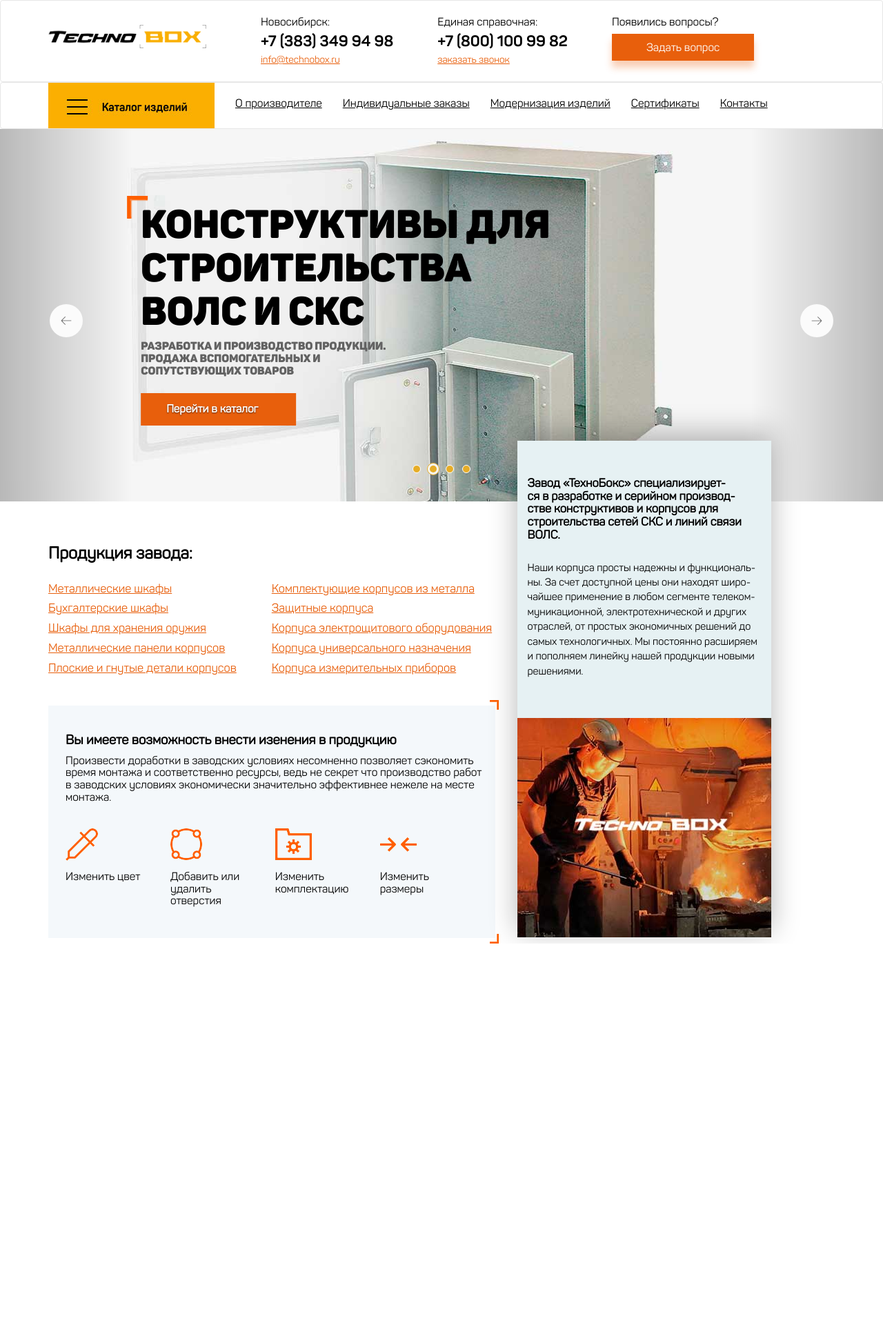
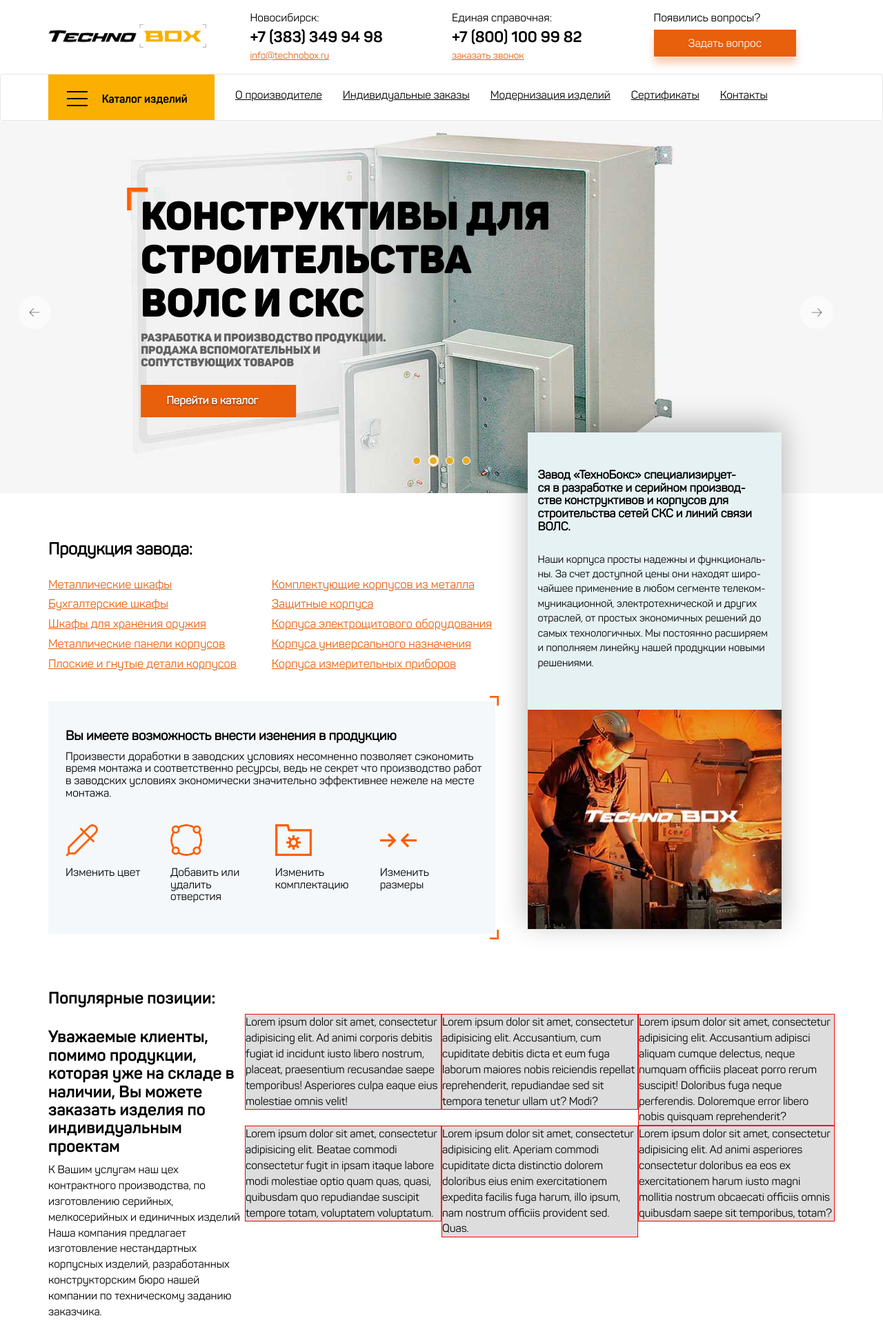
Before and after one commit to romaaverkin/technobox, a plain HTML site: page index.html in a window 1280 px wide. Shown: the whole page at 69% size. Before the commit the page ends 1368 px from the top, so only its background shows below. Drawn offline with nearby package versions, Linux system fonts and the light colour scheme.

Commit message:
Показал как делать

```diff
--- a/css/mysass.scss
+++ b/css/mysass.scss
@@ -9,78 +9,76 @@ $color-button: #fff;
 $color-li-a: #e85f0c;
 $color-li-a-hover: #e6ad28;
 $modifying-background-color: #F4F8FB;
-@font-face{
+@font-face {
   font-family: Panton-Regular;
   src: url(../fonts/Panton-Regular.ttf);
 }
-@font-face{
+
+@font-face {
   font-family: Panton-Bold;
   src: url(../fonts/Panton-Bold.ttf);
-}@font-face{
+}
+
+@font-face {
   font-family: Panton-Black;
   src: url(../fonts/Panton-Black.ttf);
 }
-body{
+
+body {
   background: $body-background;
   color: $color-default;
   font-family: Panton-Regular;
   font-size: $font-size-default;
   min-width: 320px;
 }
-img{
+
+img {
   height: auto;
   max-width: 100%;
 }
-h3{
+
+h3 {
   font-size: $font-size_h3;
   font-weight: $font-weight_h3;
 }
-.btn-red{
+
+.btn-red {
   background: $background-button;
   color: $color-button;
-    &:hover{
+  &:hover {
     background: $background-button-hover;
   }
 }
+
 /*==========================header============================*/
 /*==============menu-top================*/
-.menu-top{
-    .navbar{
-        background: #fff;
-        margin-bottom: 0;
-        padding: 20px 0;
-    }
-    .navbar-default{
-        ul{
-            > li{
-                margin-left: 12px;
-            }
-        }
-        .navbar-nav{
-            ul{
-                > li{
-                    list-style-type: none;
-                    &.btn-menu{
+.menu-top {
+  padding: 15px 0;
+  .btn-menu {
     margin-top: 14px;
   }
-                    &.phone{
+  .logo{
+    display: block;
+    margin-top: 20px;
+  }
+  .phone {
     font-family: Panton-Bold;
     font-size: 22px;
   }
-                    span{
+  span {
     padding-left: 5px;
   }
-                    a{
+  a {
     color: $color-li-a;
     text-decoration: underline;
-                        &:hover{
+    &:hover {
       color: $color-li-a-hover;
     }
-                        &.menu-top-link{
+    &.menu-top-link {
       font-size: 14px;
     }
-                        &.btn-red{
-                            box-shadow: 0 10px 10px rgba(235,95,12,0.3);
+    &.btn-red {
+      box-shadow: 0 10px 10px rgba(235, 95, 12, 0.3);
       color: #fff;
       margin-top: 10px;
       padding: 10px 50px;
@@ -88,29 +86,26 @@ h3{
     }
   }
 }
-            }
-        }
-    }
-}
+
 /*==============.main-menu================*/
-.main-menu{
-    .navbar{
+.main-menu {
+  .navbar {
     background: #fff;
     margin-bottom: 0;
     padding-bottom: 16px;
   }
-    .navbar-default{
-        .container{
-            .navbar-header{
-                .navbar-brand{
+  .navbar-default {
+    .container {
+      .navbar-header {
+        .navbar-brand {
           padding-top: 0;
           padding-bottom: 0;
         }
       }
-            .navbar-nav{
+      .navbar-nav {
         margin-top: 20px;
-                li{
-                    a{
+        li {
+          a {
             color: #000;
             padding-top: 0;
             padding-bottom: 0;
@@ -121,29 +116,34 @@ h3{
     }
   }
 }
+
 /*====================carousel====================*/
-header{
-    margin-bottom: -88px;
-    .menu-carousel{
-        .carousel-control{
+.header {
+  //margin-bottom: -88px;
+  .menu-carousel {
+    .carousel-control {
+      background: transparent;
+      &.left{
+        width: 100px;
+      }
       .arrow-wrap {
         background: #fff;
         border-radius: 50%;
         height: 48px;
         margin-top: 253px;
         width: 48px;
-            &:hover{
+        &:hover {
           background: #E6AD28;
-              box-shadow: 0 10px 10px rgba(235,95,12,0.3);
+          box-shadow: 0 10px 10px rgba(235, 95, 12, 0.3);
         }
         img {
           margin-top: 17px;
         }
       }
     }
-        .carousel-indicators-wrap{
-            .carousel-indicators{
-                li{
+    .carousel-indicators-wrap {
+      .carousel-indicators {
+        li {
           background: #E6AD28;
           height: 12px;
           margin: 4px;
@@ -166,16 +166,16 @@ header{
         }
       }
     }
-        .item{
+    .item {
       background: #f6f6f6;
-            img{
+      img {
         margin: 0 auto;
       }
-            .carousel-caption{
+      .carousel-caption {
         padding-bottom: 90px;
         .item-wrap {
           padding-left: 20px;
-                    img{
+          img {
             left: 0;
             position: absolute;
             //top: 0;
@@ -205,7 +205,7 @@ header{
             font-weight: bold;
             text-align: left;
             width: 225px;
-                        &:hover{
+            &:hover {
               color: #fff;
               text-decoration: none;
             }
@@ -215,14 +215,15 @@ header{
     }
   }
 }
+
 /*======================main-content=======================*/
-.main-content{
-  .container{
-    .row{
-      .col-md-7{
+.main-content {
+  .container {
+    .row {
+      .col-md-7 {
         padding-right: 20px;
         .content-products {
-          margin-top: 130px;
+          margin-top: 48px;
           .list-products {
             margin-bottom: 30px;
             h3 {
@@ -254,40 +255,40 @@ header{
               }
             }
           }
-          .modifying-block{
+          .modifying-block {
             position: relative;
             background: #F4F8FB;
             padding: 20px 15px 10px 25px;
-            img.angle-top{
+            img.angle-top {
               position: absolute;
               margin-top: -8px;
               margin-right: -5px;
               right: 0;
               top: 0;
             }
-            img.angle-bottom{
+            img.angle-bottom {
               position: absolute;
               margin-bottom: -8px;
               margin-right: -5px;
               right: 0;
               bottom: 0;
             }
-            h3{
+            h3 {
               font-size: 19px;
             }
-            p{
+            p {
               margin-bottom: 35px;
               line-height: 1.1;
             }
-            .modifying-row{
-              .col-sm-3{
+            .modifying-row {
+              .col-sm-3 {
                 padding-left: 0;
-                .modifying{
-                  .modifying-img-wrap{
+                .modifying {
+                  .modifying-img-wrap {
                     height: 47px;
                     line-height: 47px;
                     margin-bottom: 16px;
-                    img{
+                    img {
                       vertical-align: middle;
                     }
                   }
@@ -297,14 +298,16 @@ header{
           }
         }
       }
-      .col-md-5{
-        background: #E6F1F3;
-        box-shadow: 0 -10px 38px rgba(14,14,14,0.3);
+      .col-md-5 {
+        .sidebar {
+          position: absolute;
+          margin-top: -88px;
+          box-shadow: 0 -10px 38px rgba(14, 14, 14, 0.3);
           margin-left: 12px;
           padding-left: 0;
           padding-right: 0;
           width: 368px;
-        .sidebar {
+          background: #E6F1F3;
           .content-sidebar {
             padding: 32px 14px 47px 15px;
             h3 {
@@ -312,11 +315,11 @@ header{
               font-weight: bold;
               padding-bottom: 18px;
             }
-            p{
+            p {
               font-size: 15px;
             }
           }
-          .img-sidebar{
+          .img-sidebar {
             height: 100%;
           }
         }
@@ -324,3 +327,21 @@ header{
     }
   }
 }
+
+.main-brands {
+  margin-top: 60px;
+  h3 {
+    font-family: Panton-Bold;
+  }
+  .container {
+    .row {
+      .col-md-3 {
+        .sidebar-main-brands {
+          h3 {
+            font-size: 19px;
+          }
+        }
+      }
+    }
+  }
+}
--- a/index.html
+++ b/index.html
@@ -13,55 +13,37 @@
     <![endif]-->
 </head>
 <body>
-        <header>
+<header class="header">
     <div class="menu-top">
-                <nav class="navbar navbar-default">
         <div class="container">
-                        <!-- Brand and toggle get grouped for better mobile display -->
-                        <div class="navbar-header">
-                            <button type="button" class="navbar-toggle collapsed" data-toggle="collapse" data-target="#bs-example-navbar-collapse-1" aria-expanded="false">
-                                <span class="sr-only">Toggle navigation</span>
-                                <span class="icon-bar"></span>
-                                <span class="icon-bar"></span>
-                                <span class="icon-bar"></span>
-                            </button>
-                            <a class="navbar-brand" href="#"><img src="img/logo.png" alt="logo"></a>
+            <div class="row">
+                <div class="col-xs-12 col-sm-6 col-md-3">
+                    <a class="logo" href="#"><img src="img/logo.png" alt="logo"></a>
                 </div>
-
-                        <!-- Collect the nav links, forms, and other content for toggling -->
-                        <div class="collapse navbar-collapse" id="bs-example-navbar-collapse-1">
-                            <ul class="nav navbar-nav">
-                                <li>
-                                    <ul>
-                                        <li>Новосибирск:</li>
-                                        <li class="phone">+7<span>(383)</span><span>349</span><span>94</span><span>98</span></li>
-                                        <li><a href="#" class="menu-top-link">info@technobox.ru</a></li>
-                                    </ul>
-                                </li>
-                                <li>
-                                    <ul>
-                                        <li>Единая справочная:</li>
-                                        <li class="phone">+7<span>(800)</span><span>100</span><span>99</span><span>82</span></li>
-                                        <li><a href="#" class="menu-top-link">заказать звонок</a></li>
-                                    </ul>
-                                </li>
-                                <li>
-                                    <ul>
-                                        <li>Появились вопросы?</li>
-                                        <li class="btn-menu"><a href="#" class="btn-red">Задать вопрос</a></li>
-                                    </ul>
-                                </li>
-                            </ul>
-                        </div><!-- /.navbar-collapse -->
+                <div class="col-xs-12 col-sm-6 col-md-3">
+                    Новосибирск:
+                    <div class="phone">+7<span>(383)</span><span>349</span><span>94</span><span>98</span></div>
+                    <div><a href="#" class="menu-top-link">info@technobox.ru</a></div>
+                </div>
+                <div class="col-xs-12 col-sm-6 col-md-3">
+                    Единая справочная:
+                    <div class="phone">+7<span>(800)</span><span>100</span><span>99</span><span>82</span></div>
+                    <div><a href="#" class="menu-top-link">заказать звонок</a></div>
+                </div>
+                <div class="col-xs-12 col-sm-6 col-md-3">
+                    <div>Появились вопросы?</div>
+                    <div class="btn-menu"><a href="#" class="btn-red">Задать вопрос</a></div>
+                </div>
+            </div>
         </div><!-- /.container -->
-                </nav>
     </div><!-- /.menu-top-->
     <div class="main-menu">
         <nav class="navbar navbar-default">
             <div class="container">
                 <!-- Brand and toggle get grouped for better mobile display -->
                 <div class="navbar-header">
-                            <button type="button" class="navbar-toggle collapsed" data-toggle="collapse" data-target="#main-menu" aria-expanded="false">
+                    <button type="button" class="navbar-toggle collapsed" data-toggle="collapse"
+                            data-target="#main-menu" aria-expanded="false">
                         <span class="sr-only">Toggle navigation</span>
                         <span class="icon-bar"></span>
                         <span class="icon-bar"></span>
@@ -87,10 +69,18 @@
             <!-- Indicators -->
             <div class="carousel-indicators-wrap">
                 <ol class="carousel-indicators">
-                            <li data-target="#carousel-example-generic" data-slide-to="0" class="active"><div class="indicators-active"></div></li>
-                            <li data-target="#carousel-example-generic" data-slide-to="1"><div class="indicators-active"></div></li>
-                            <li data-target="#carousel-example-generic" data-slide-to="2"><div class="indicators-active"></div></li>
-                            <li data-target="#carousel-example-generic" data-slide-to="3"><div class="indicators-active"></div></li>
+                    <li data-target="#carousel-example-generic" data-slide-to="0" class="active">
+                        <div class="indicators-active"></div>
+                    </li>
+                    <li data-target="#carousel-example-generic" data-slide-to="1">
+                        <div class="indicators-active"></div>
+                    </li>
+                    <li data-target="#carousel-example-generic" data-slide-to="2">
+                        <div class="indicators-active"></div>
+                    </li>
+                    <li data-target="#carousel-example-generic" data-slide-to="3">
+                        <div class="indicators-active"></div>
+                    </li>
                 </ol>
             </div><!--./carousel-indicators-wrap-->
 
@@ -119,7 +109,8 @@
                             <a href="#" class="btn-red">Перейти в каталог</a>
                         </div>
                     </div>
-                        </div><div class="item">
+                </div>
+                <div class="item">
                     <img src="img/slider.jpg" alt="slider">
                     <div class="carousel-caption">
                         <div class="item-wrap">
@@ -130,7 +121,8 @@
                             <a href="#" class="btn-red">Перейти в каталог</a>
                         </div>
                     </div>
-                        </div><div class="item">
+                </div>
+                <div class="item">
                     <img src="img/slider.jpg" alt="slider">
                     <div class="carousel-caption">
                         <div class="item-wrap">
@@ -146,11 +138,13 @@
 
             <!-- Controls -->
             <a class="left carousel-control" href="#carousel-example-generic" role="button" data-slide="prev">
-                        <span class="glyphicon" aria-hidden="true"><div class="arrow-wrap"><img src="img/arrow-left.png" alt="angle"></div></span>
+                <span class="glyphicon" aria-hidden="true"><div class="arrow-wrap"><img src="img/arrow-left.png"
+                                                                                        alt="angle"></div></span>
                 <span class="sr-only">Previous</span>
             </a>
             <a class="right carousel-control" href="#carousel-example-generic" role="button" data-slide="next">
-                        <span class="glyphicon" aria-hidden="true"><div class="arrow-wrap"><img src="img/arrow-right.png" alt="angle"></div></span>
+                <span class="glyphicon" aria-hidden="true"><div class="arrow-wrap"><img src="img/arrow-right.png"
+                                                                                        alt="angle"></div></span>
                 <span class="sr-only">Next</span>
             </a>
         </div>
@@ -192,7 +186,9 @@
                     <div class="modifying-block">
                         <img class="angle-top" src="img/angle-top.png" alt="angle-top">
                         <h3>Вы имеете возможность внести изенения в продукцию</h3>
-                                <p>Произвести доработки в заводских условиях несомненно позволяет сэкономить время монтажа и соответственно ресурсы, ведь не секрет что производство работ в заводских условиях экономически значительно эффективнее нежеле на месте монтажа.</p>
+                        <p>Произвести доработки в заводских условиях несомненно позволяет сэкономить время монтажа и
+                            соответственно ресурсы, ведь не секрет что производство работ в заводских условиях
+                            экономически значительно эффективнее нежеле на месте монтажа.</p>
                         <div class="modifying-row clearfix">
                             <div class="col-sm-3">
                                 <div class="modifying">
@@ -234,8 +230,12 @@
             <div class="col-md-5">
                 <div class="sidebar">
                     <div class="content-sidebar">
-                                <h3>Завод «ТехноБокс» специализирует-<br>ся в разработке и серийном производ-<br>стве конструктивов и корпусов для строительства сетей СКС и линий связи ВОЛС.</h3>
-                                <p>Наши корпуса просты надежны и функциональ-<br>ны. За счет доступной цены они находят широ-<br>чайшее применение в любом сегменте телеком-<br>муникационной, электротехнической и других отраслей, от простых экономичных решений до самых технологичных. Мы постоянно расширяем и пополняем линейку нашей продукции новыми решениями.</p>
+                        <h3>Завод «ТехноБокс» специализирует-<br>ся в разработке и серийном производ-<br>стве
+                            конструктивов и корпусов для строительства сетей СКС и линий связи ВОЛС.</h3>
+                        <p>Наши корпуса просты надежны и функциональ-<br>ны. За счет доступной цены они находят
+                            широ-<br>чайшее применение в любом сегменте телеком-<br>муникационной, электротехнической и
+                            других отраслей, от простых экономичных решений до самых технологичных. Мы постоянно
+                            расширяем и пополняем линейку нашей продукции новыми решениями.</p>
                     </div>
                     <div class="img-sidebar">
                         <img src="img/technobox.jpg">
@@ -245,6 +245,85 @@
         </div>
     </div>
 </section>
+<section class="main-brands">
+    <div class="container">
+        <h3>Популярные позиции:</h3>
+        <!--<div class="row">-->
+            <div class="col-md-3">
+                <div class="row">
+                    <h3>Уважаемые клиенты, помимо продукции, которая уже на складе в наличии, Вы можете заказать изделия
+                        по индивидуальным проектам</h3>
+                    <p>К Вашим услугам наш цех контрактного производства, по изготовлению серийных, мелкосерийных и
+                        единичных изделий
+                        Наша компания предлагает изготовление нестандартных корпусных изделий, разработанных
+                        конструкторским бюро нашей компании по техническому заданию заказчика.</p>
+                </div>
+            </div>
+            <div class="col-md-9">
+                <div class="row">
+                    <div class="col-lg-4">
+                        <div class="row">
+                            <div class="item" style="border: 1px solid red; background: #ddd;">
+                                Lorem ipsum dolor sit amet, consectetur adipisicing elit. Ad animi corporis
+                                debitis fugiat id incidunt iusto libero nostrum, placeat, praesentium recusandae saepe
+                                temporibus! Asperiores culpa eaque eius molestiae omnis velit!
+                            </div>
+                        </div>
+                    </div>
+                    <div class="col-lg-4">
+                        <div class="row">
+                            <div class="item" style="border: 1px solid red; background: #ddd;">
+                                Lorem ipsum dolor sit amet, consectetur adipisicing elit. Accusantium, cum
+                                cupiditate debitis dicta et eum fuga laborum maiores nobis reiciendis repellat
+                                reprehenderit, repudiandae sed sit tempora tenetur ullam ut? Modi?
+                            </div>
+                        </div>
+                    </div>
+                    <div class="col-lg-4">
+                        <div class="row">
+                            <div class="item" style="border: 1px solid red; background: #ddd;">
+                                Lorem ipsum dolor sit amet, consectetur adipisicing elit. Accusantium adipisci
+                                aliquam cumque delectus, neque numquam officiis placeat porro rerum suscipit! Doloribus
+                                fuga
+                                neque perferendis. Doloremque error libero nobis quisquam reprehenderit?
+                            </div>
+                        </div>
+                    </div>
+                    <div class="col-lg-4">
+                        <div class="row">
+                            <div class="item" style="border: 1px solid red; background: #ddd;">
+                                Lorem ipsum dolor sit amet, consectetur adipisicing elit. Beatae commodi
+                                consectetur fugit in ipsam itaque labore modi molestiae optio quam quas, quasi,
+                                quibusdam
+                                quo repudiandae suscipit tempore totam, voluptatem voluptatum.
+                            </div>
+                        </div>
+                    </div>
+                    <div class="col-lg-4">
+                        <div class="row">
+                            <div class="item" style="border: 1px solid red; background: #ddd;">
+                                Lorem ipsum dolor sit amet, consectetur adipisicing elit. Aperiam commodi
+                                cupiditate dicta distinctio dolorem doloribus eius enim exercitationem expedita facilis
+                                fuga
+                                harum, illo ipsum, nam nostrum officiis provident sed. Quas.
+                            </div>
+                        </div>
+                    </div>
+                    <div class="col-lg-4">
+                        <div class="row">
+                            <div class="item" style="border: 1px solid red; background: #ddd;">
+                                Lorem ipsum dolor sit amet, consectetur adipisicing elit. Ad animi asperiores
+                                consectetur doloribus ea eos ex exercitationem harum iusto magni mollitia nostrum
+                                obcaecati
+                                officiis omnis quibusdam saepe sit temporibus, totam?
+                            </div>
+                        </div>
+                    </div>
+                </div>
+            </div>
+        <!--</div>-->
+    </div>
+</section>
 <script src="https://ajax.googleapis.com/ajax/libs/jquery/1.11.3/jquery.min.js"></script>
 <script src="js/bootstrap.min.js"></script>
 <script src="js/scripts.js"></script>
```
Also changed, not shown: css/mysass.css, 1 other file. Lines whose indentation alone changed are shown as unchanged.
